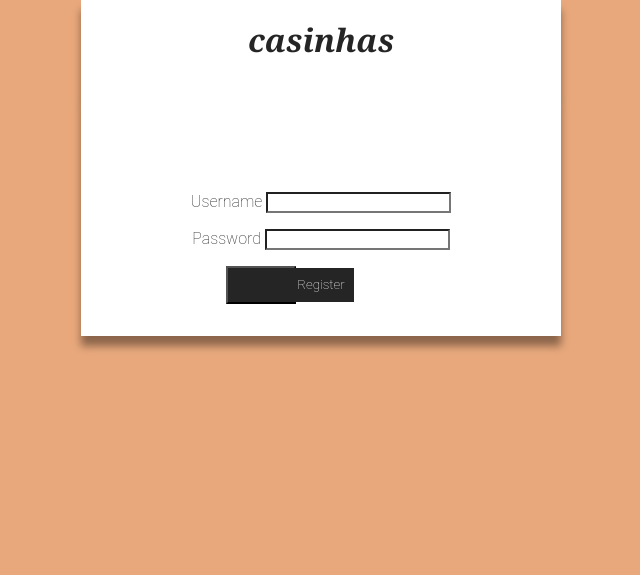
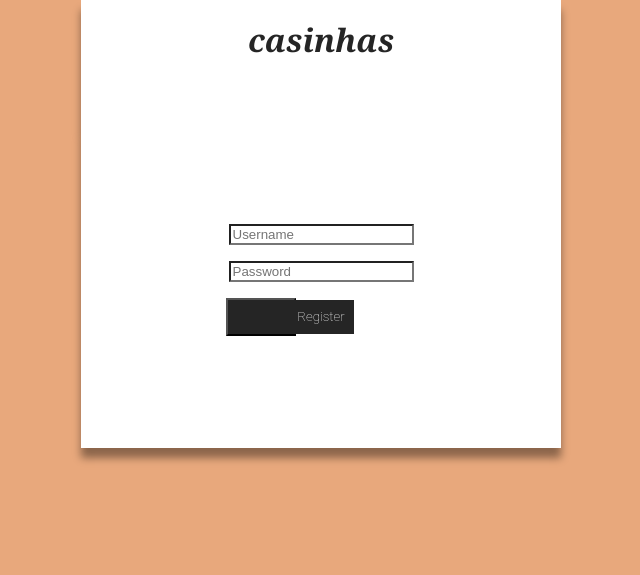
Before and after one commit to Jopamoleite/LTW_PROJ1920, a PHP site: page /login.html in a window 1280 px wide. Shown: the top 575 px of the page, without its empty margins (79-719 px from the left). Run offline with PHP 8.4, Linux system fonts and the light colour scheme.

Commit message:
Added placeholder text in login form

```diff
--- a/Project/index_layout.css
+++ b/Project/index_layout.css
@@ -1,6 +1,6 @@
 body{
     display: grid;
-    grid-template-rows: 15em 10em;
+    grid-template-rows: 20em 10em;
     grid-template-columns: 30em;
 }
 
--- a/Project/index_style.css
+++ b/Project/index_style.css
@@ -14,7 +14,7 @@ body{
 header{
 	color:#252525;
 	background-color: #FFFFFF;
-	font-family: "Roboto";
+	font-family: "Roboto",sans-serif;
 	padding: 1em;
 	padding-bottom: 0.5em;
 	line-height: 0.4em;
@@ -42,7 +42,7 @@ header h2{
 #signup{
 	background-color: #FFFFFF;
     box-shadow: 0em 0.6em 0.5em rgba(0.7,0.7,0.7, 0.4);
-    font-family: "Roboto";
+    font-family: "Roboto",sans-serif;
     font-weight: lighter;
     text-align: center;
     padding:3em;
--- a/Project/login.html
+++ b/Project/login.html
@@ -12,8 +12,8 @@
         <h1><a href="index.html">casinhas</a></h1>
     </header>
     <form action="login.php" method="post">
-          <p><label>Username <input type="text" name="username" id="username"></label></p>
-          <p><label>Password <input type="password" name="password" id="password"></label></p>
+          <p><label><input type="text" name="username" id="username" placeholder="Username"></label></p>
+          <p><label><input type="password" name="password" id="password" placeholder="Password"></label></p>
           <button id="loginbutton" type="submit" value="Login">
     </form>
     <div id="leave_login">
--- a/Project/login_layout.css
+++ b/Project/login_layout.css
@@ -1,6 +1,6 @@
 body{
     display: grid;
-    grid-template-rows: 6em 15em 15em;
+    grid-template-rows: 8em 20em 2em;
     grid-template-columns: 15em 15em;
     grid-template-areas: "header header"
                          "form form"
--- a/Project/login_style.css
+++ b/Project/login_style.css
@@ -14,7 +14,7 @@ body{
 header{
 	color:#252525;
 	background-color: #FFFFFF;
-	font-family: "Roboto";
+	font-family: "Roboto",sans-serif;
 	padding: 1em;
 	padding-bottom: 0.5em;
 	line-height: 0.4em;
@@ -39,7 +39,7 @@ input {
 form{
     color:#252525;
 	background-color: #FFFFFF;
-    font-family: "Roboto";
+    font-family: "Roboto",sans-serif;
     font-weight: lighter;
 	padding: 5em;
 	line-height: 0.4em;
@@ -52,7 +52,7 @@ form{
     background-color: #252525;
     color: #FFFFFF;
     padding: 0.7em;
-    font-family: "Roboto";
+    font-family: "Roboto",sans-serif;
     font-weight: lighter;
 }
 
@@ -60,7 +60,7 @@ button{
     background-color: #252525;
     color: #FFFFFF;
     padding: 0em;
-    font-family: "Roboto";
+    font-family: "Roboto",sans-serif;
     font-weight: lighter;
 }
 
```
